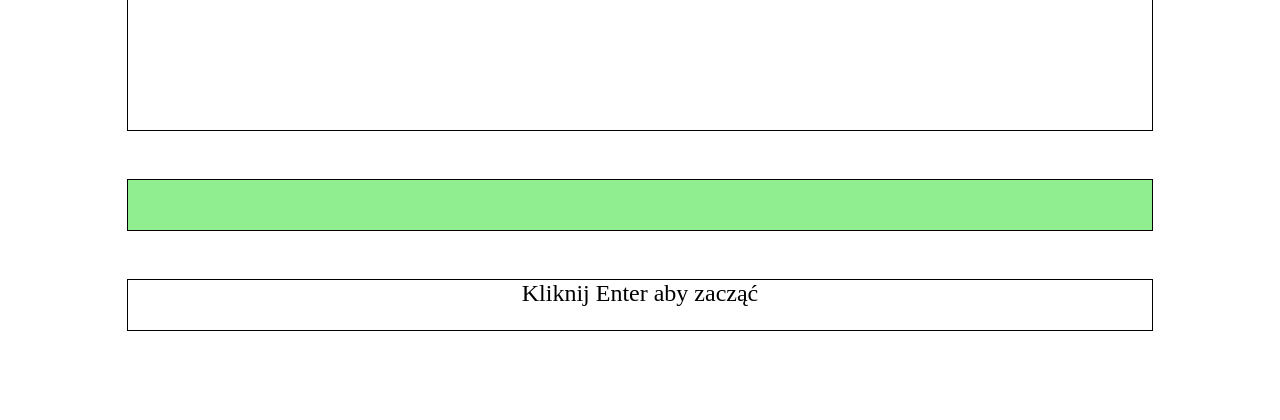
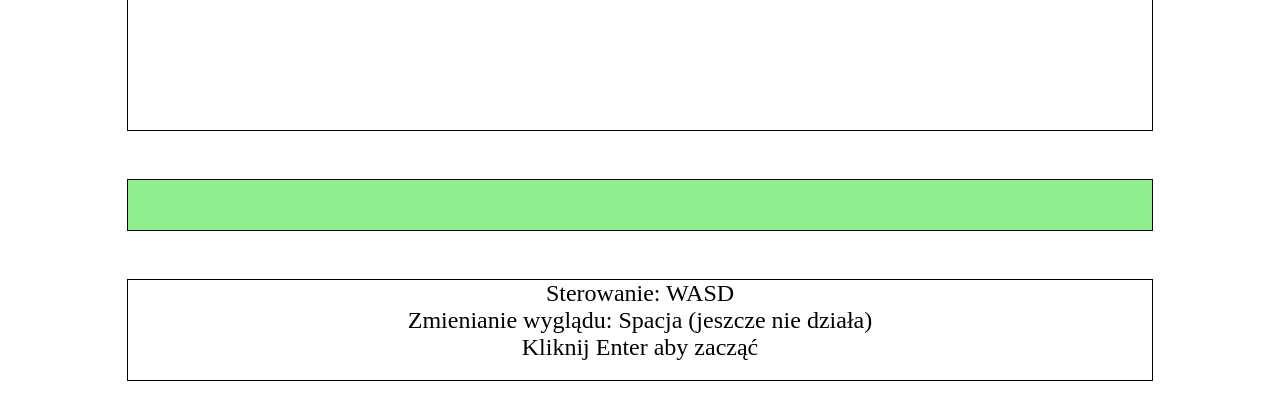
Before and after one commit to Kartonsoso222/Kartonsoso222.github.io, a PHP site: page /gaming/index.html in a window 1280 px wide. Shown: the part 270-690 px from the top of the page. Run offline with PHP 8.4, Linux system fonts and the light colour scheme.

Commit message:
Info update

```diff
--- a/gaming/index.html
+++ b/gaming/index.html
@@ -31,6 +31,8 @@
         </div>
     </div>
     <div class="info">
+        Sterowanie: WASD <br>
+        Zmienianie wyglądu: Spacja (jeszcze nie działa) <br>
         Kliknij Enter aby zacząć
 
     </div>
--- a/gaming/script.js
+++ b/gaming/script.js
@@ -62,7 +62,7 @@ addEventListener("keydown", (e)=>{
     // e.key === ' ' puste miejsce oznacza spację - warunek sprawdza czy wciśnięty przycisk to spacja
     else if (e.key === ' ')
     {
-        tempo()
+       // skin
     }
     distance()
 })
@@ -71,8 +71,9 @@ addEventListener("keydown", (a)=>{
     {
     if (!toggled3)
     {
-        //toggled3 = true;
+        toggled3 = true;
         starting()
+        tempo()
     }
 }
 })
--- a/gaming/style.css
+++ b/gaming/style.css
@@ -59,7 +59,7 @@
 .info
 {
     width: 600px;
-    height: 50px;
+    height: 100px;
     outline: 1px solid black;
     width: 80%;
     margin-left: 10%;
```
